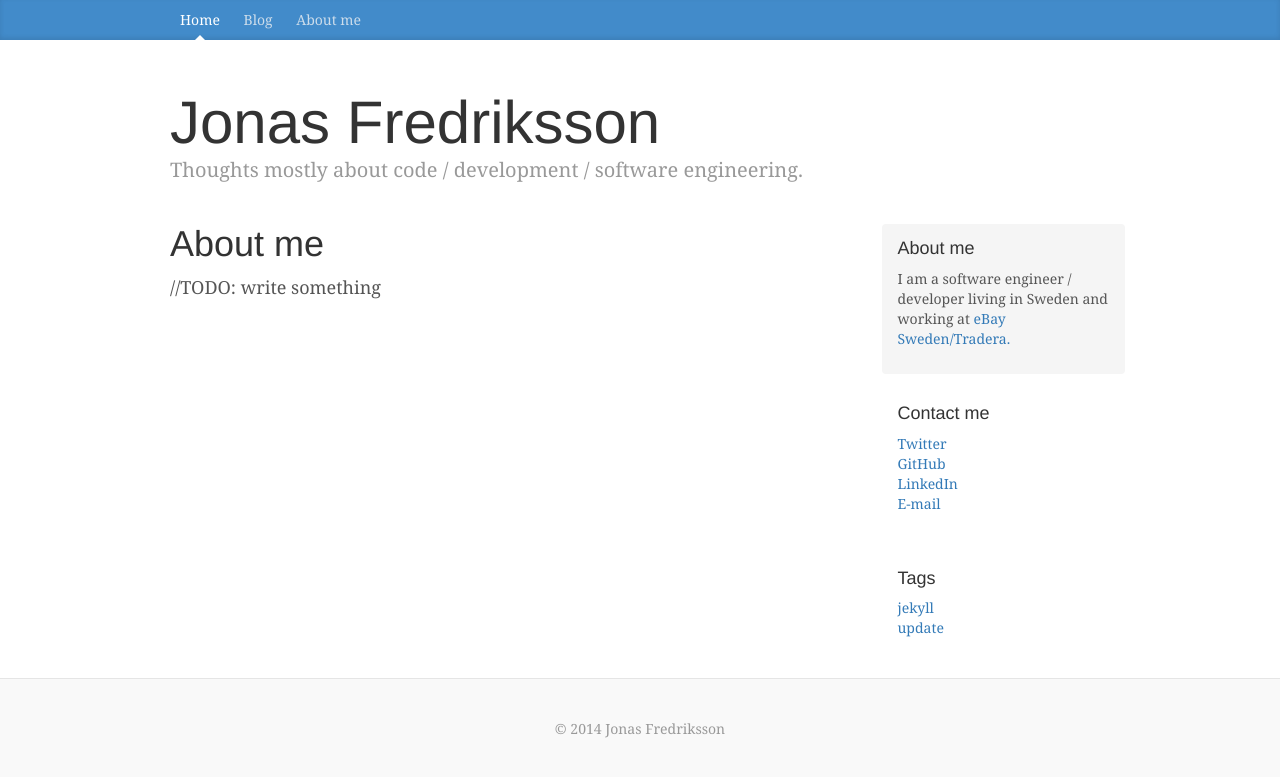
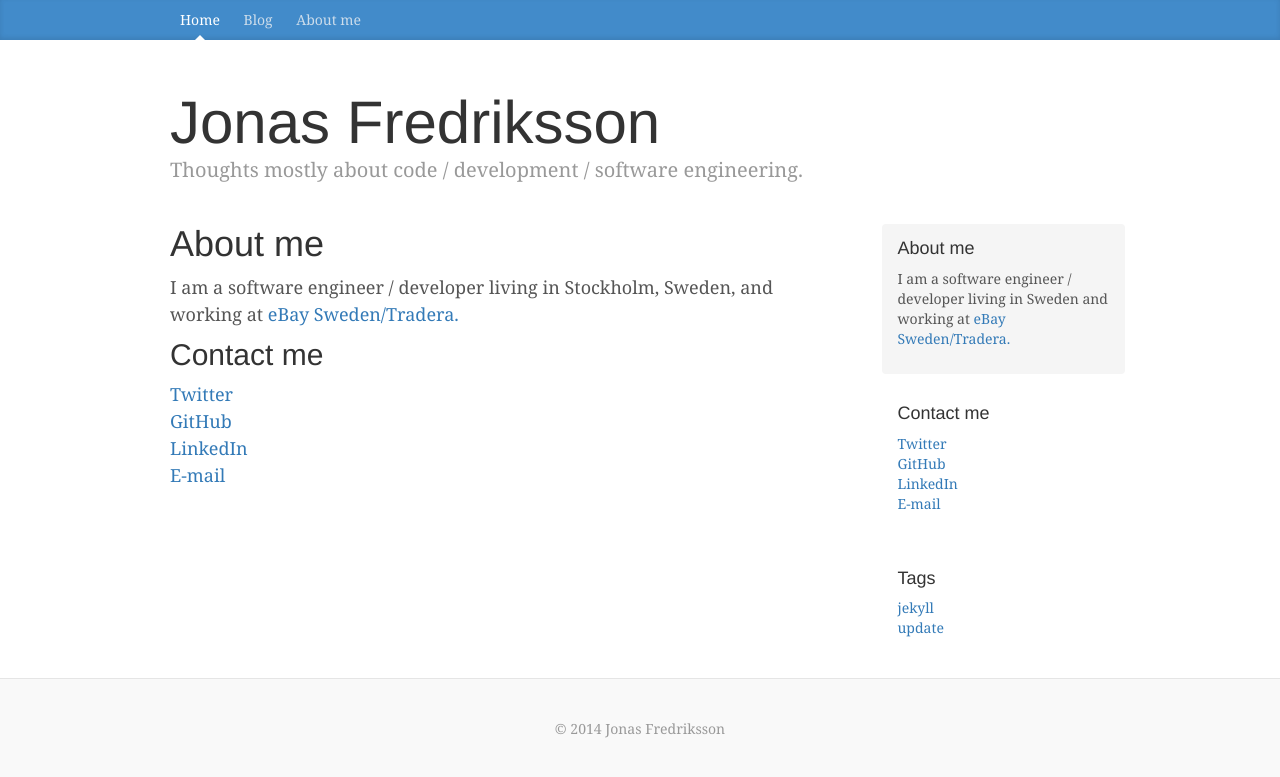
Before and after one commit to jonasf/jonasf.github.io, a Jekyll site: the page built from about.html, in a window 1280 px wide. Shown: the top 777 px of the page. Built offline with Jekyll 4.4.1, drawn with Linux system fonts in a browser that asks for light colours; nearby versions of some CDN libraries; Markdown is read by kramdown in place of the engine named in the settings.

Commit message:
Adding info to about page

```diff
--- a/about.html
+++ b/about.html
@@ -5,5 +5,14 @@ title: About me
 
 <div id="home">
   <h1>About me</h1>
-  	//TODO: write something
+  	<p>I am a software engineer / developer living in Stockholm, Sweden, and working at
+  		<a href="http://www.tradera.com">eBay Sweden/Tradera<a>.</p>
+
+	<h2>Contact me</h2>
+    <ol class="list-unstyled">
+      <li><a href="https://twitter.com/jonasfr">Twitter</a></li>
+      <li><a href="https://github.com/jonasf">GitHub</a></li>
+      <li><a href="https://www.linkedin.com/in/jonasfredriksson">LinkedIn</a></li>
+      <li><a href="mailto:{{ site.author.email }}">E-mail</a></li>
+    </ol>
 </div>
```
